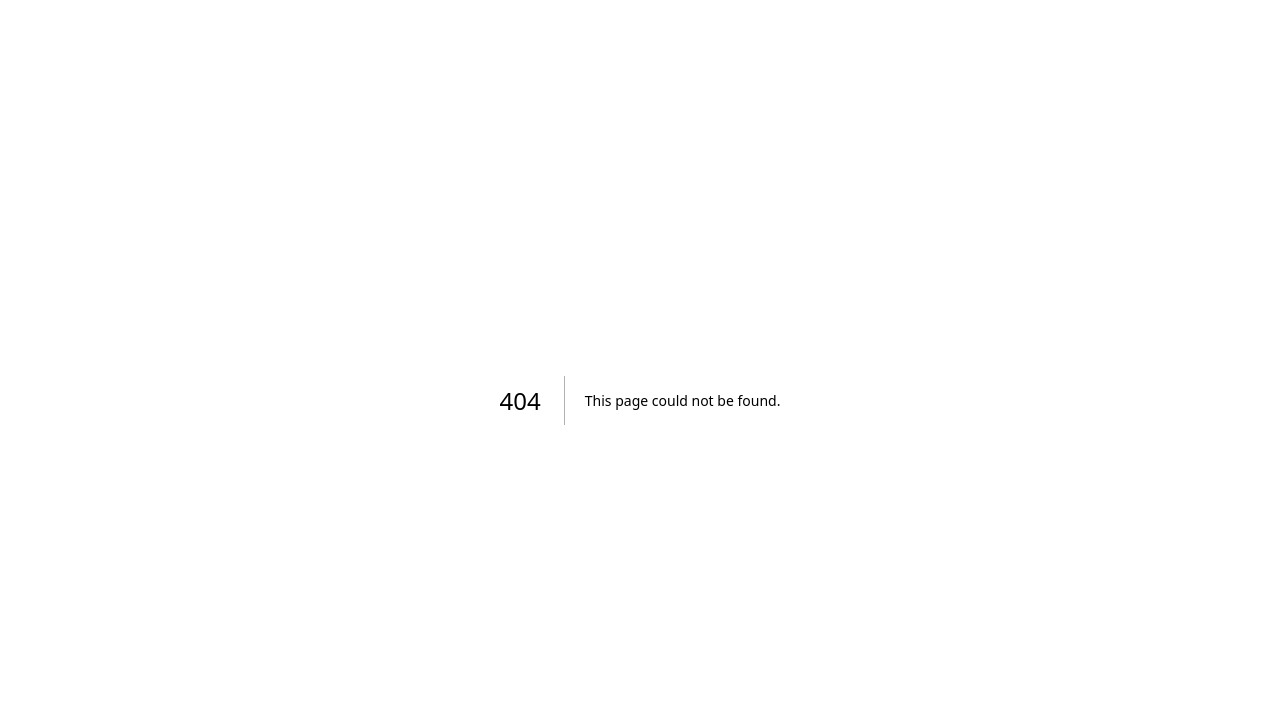
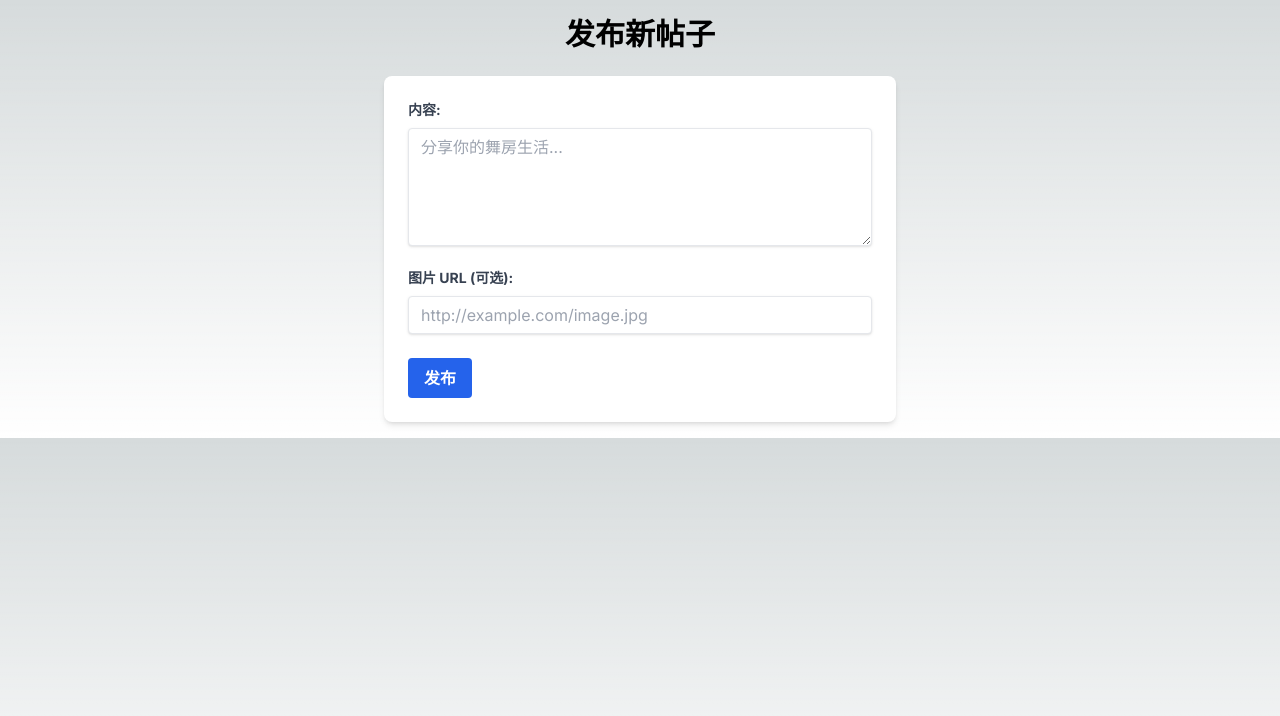
Before and after one commit to cswanghan/smart_dance_app, a Next.js app: page /community/new in a window 1280 px wide. Before the commit this address had no page. Shown: the top 716 px of the page. Built offline with nearby package versions, Linux system fonts and the light colour scheme; no server answers.

Commit message:
feat: implement post creation and like functionality

```diff
--- /dev/null
+++ b/src/app/community/new/page.tsx
@@ -0,0 +1,98 @@
+'use client';
+
+import { useState } from 'react';
+import { useRouter } from 'next/navigation';
+import { useUser } from '@auth0/nextjs-auth0/client';
+
+export default function NewPostPage() {
+  const router = useRouter();
+  const { user, isLoading: userLoading } = useUser();
+  const [content, setContent] = useState('');
+  const [imageUrl, setImageUrl] = useState('');
+  const [loading, setLoading] = useState(false);
+  const [error, setError] = useState<string | null>(null);
+
+  const handleSubmit = async (e: React.FormEvent) => {
+    e.preventDefault();
+    if (!user || userLoading) {
+      setError('请先登录才能发布帖子。');
+      return;
+    }
+    if (!content.trim()) {
+      setError('帖子内容不能为空。');
+      return;
+    }
+
+    setLoading(true);
+    setError(null);
+
+    try {
+      const response = await fetch('/api/v1/posts', {
+        method: 'POST',
+        headers: {
+          'Content-Type': 'application/json',
+        },
+        body: JSON.stringify({
+          userId: user.sub,
+          userName: user.name || user.email,
+          userAvatar: user.picture,
+          content,
+          imageUrl: imageUrl.trim() || undefined,
+        }),
+      });
+
+      if (!response.ok) {
+        const errorData = await response.json();
+        throw new Error(errorData.error || '发布失败');
+      }
+
+      alert('帖子发布成功！');
+      router.push('/community'); // Redirect to community feed
+    } catch (err: any) {
+      setError(err.message);
+    } finally {
+      setLoading(false);
+    }
+  };
+
+  return (
+    <div className="container mx-auto p-4">
+      <h1 className="text-3xl font-bold mb-6 text-center">发布新帖子</h1>
+      <form onSubmit={handleSubmit} className="max-w-lg mx-auto bg-white p-6 rounded-lg shadow-md">
+        <div className="mb-4">
+          <label htmlFor="content" className="block text-gray-700 text-sm font-bold mb-2">内容:</label>
+          <textarea
+            id="content"
+            className="shadow appearance-none border rounded w-full py-2 px-3 text-gray-700 leading-tight focus:outline-none focus:shadow-outline"
+            rows={5}
+            value={content}
+            onChange={(e) => setContent(e.target.value)}
+            placeholder="分享你的舞房生活..."
+            required
+          ></textarea>
+        </div>
+        <div className="mb-6">
+          <label htmlFor="imageUrl" className="block text-gray-700 text-sm font-bold mb-2">图片 URL (可选):</label>
+          <input
+            type="url"
+            id="imageUrl"
+            className="shadow appearance-none border rounded w-full py-2 px-3 text-gray-700 leading-tight focus:outline-none focus:shadow-outline"
+            value={imageUrl}
+            onChange={(e) => setImageUrl(e.target.value)}
+            placeholder="http://example.com/image.jpg"
+          />
+        </div>
+        {error && <p className="text-red-500 text-xs italic mb-4">{error}</p>}
+        <div className="flex items-center justify-between">
+          <button
+            type="submit"
+            disabled={loading || userLoading}
+            className="bg-blue-600 hover:bg-blue-700 text-white font-bold py-2 px-4 rounded focus:outline-none focus:shadow-outline disabled:opacity-50 disabled:cursor-not-allowed"
+          >
+            {loading ? '发布中...' : '发布'}
+          </button>
+        </div>
+      </form>
+    </div>
+  );
+}
--- a/src/components/post-card.tsx
+++ b/src/components/post-card.tsx
@@ -1,12 +1,20 @@
-import React from 'react';
+import React, { useState } from 'react';
 import { Post } from '@/types';
 import Image from 'next/image';
+import Link from 'next/link';
 
 interface PostCardProps {
   post: Post;
 }
 
 export function PostCard({ post }: PostCardProps) {
+  const [likes, setLikes] = useState(post.likes);
+
+  const handleLike = () => {
+    setLikes(prevLikes => prevLikes + 1);
+    // In a real app, you would send a request to the backend to update the like count
+  };
+
   return (
     <div className="bg-white rounded-lg shadow-md overflow-hidden">
       <div className="p-4 flex items-center">
@@ -34,10 +42,10 @@ export function PostCard({ post }: PostCardProps) {
       <div className="p-4">
         <p className="text-gray-800 mb-3">{post.content}</p>
         <div className="flex items-center text-gray-600 text-sm">
-          <span className="flex items-center mr-4">
+          <button onClick={handleLike} className="flex items-center mr-4 hover:text-red-500 transition-colors duration-200">
             <svg className="w-4 h-4 mr-1" fill="currentColor" viewBox="0 0 20 20"><path fillRule="evenodd" d="M3.172 5.172a4 4 0 015.656 0L10 6.343l1.172-1.171a4 4 0 115.656 5.656L10 17.657l-6.828-6.829a4 4 0 010-5.656z" clipRule="evenodd"></path></svg>
-            {post.likes}
-          </span>
+            {likes}
+          </button>
           <span className="flex items-center">
             <svg className="w-4 h-4 mr-1" fill="currentColor" viewBox="0 0 20 20"><path fillRule="evenodd" d="M18 13V5a2 2 0 00-2-2H4a2 2 0 00-2 2v8a2 2 0 002 2h3l3 3 3-3h3a2 2 0 002-2zM5 7a1 1 0 011-1h8a1 1 0 110 2H6a1 1 0 01-1-1zm1 3a1 1 0 100 2h3a1 1 0 100-2H6z" clipRule="evenodd"></path></svg>
             {post.comments}
```
